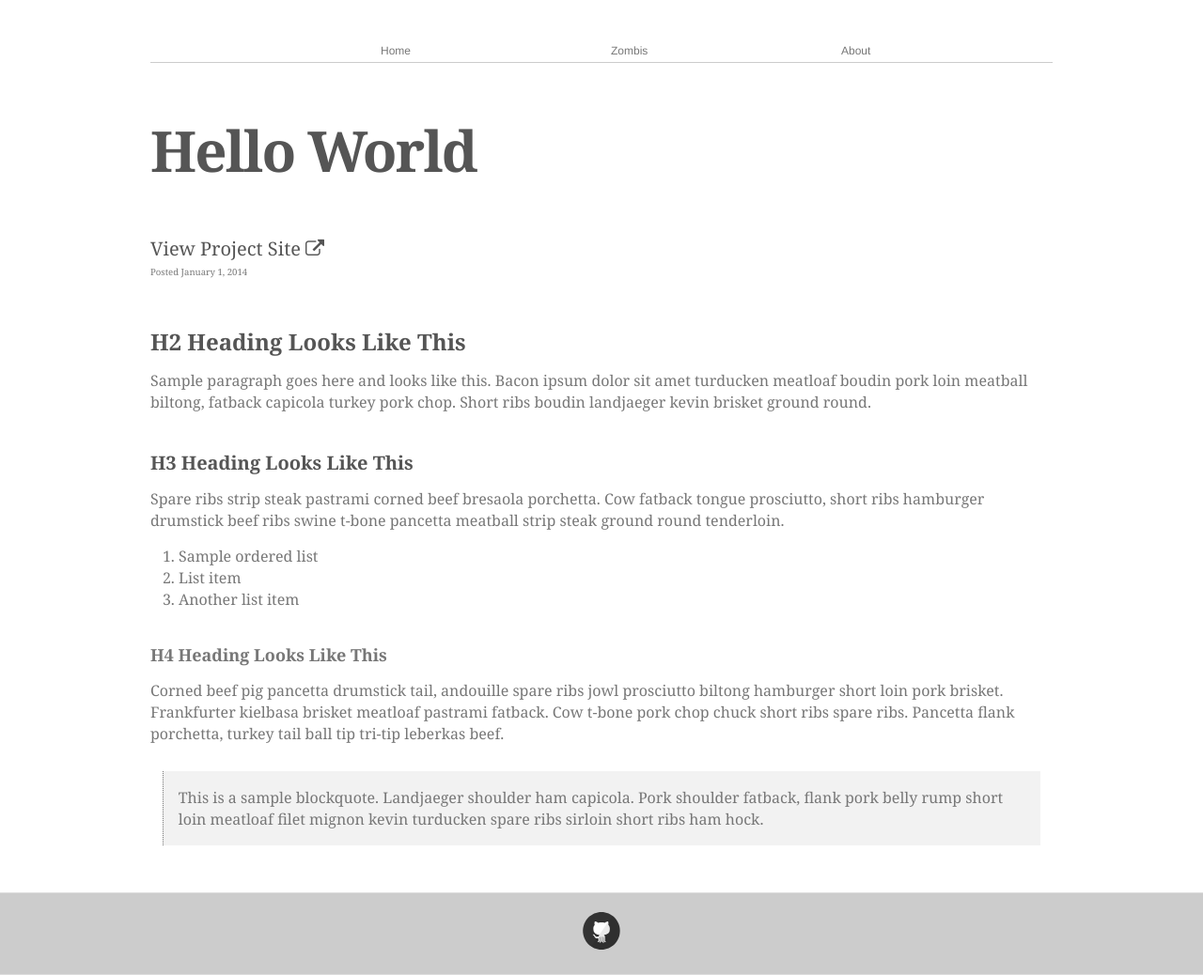
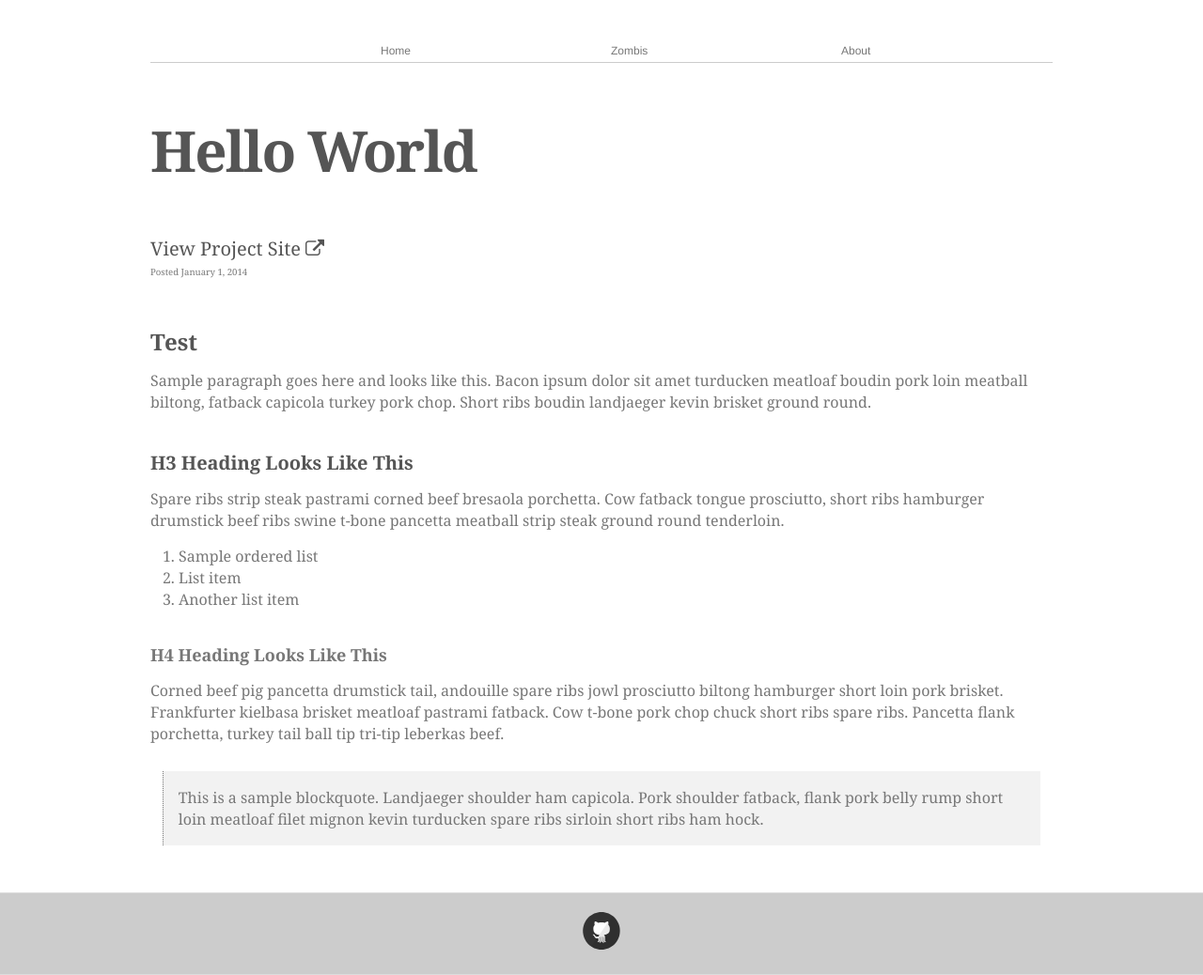
Before and after one commit to bestiariocaribe/bestiariocaribe.github.io, a Jekyll site: the page built from _posts/2014-01-01-Hello-World.md, in a window 1280 px wide. Shown: the whole page at 94% size. Built offline with Jekyll 4.4.1, drawn with Linux system fonts in a browser that asks for light colours; nearby versions of some CDN libraries.

Commit message:
Test dillinger

```diff
--- a/_posts/2014-01-01-Hello-World.md
+++ b/_posts/2014-01-01-Hello-World.md
@@ -8,7 +8,7 @@ proj-num: 01
 
 
 
-## H2 Heading Looks Like This
+## Test
 
 Sample paragraph goes here and looks like this. Bacon ipsum dolor sit amet turducken meatloaf boudin pork loin meatball biltong, fatback capicola turkey pork chop. Short ribs boudin landjaeger kevin brisket ground round.
 
```
